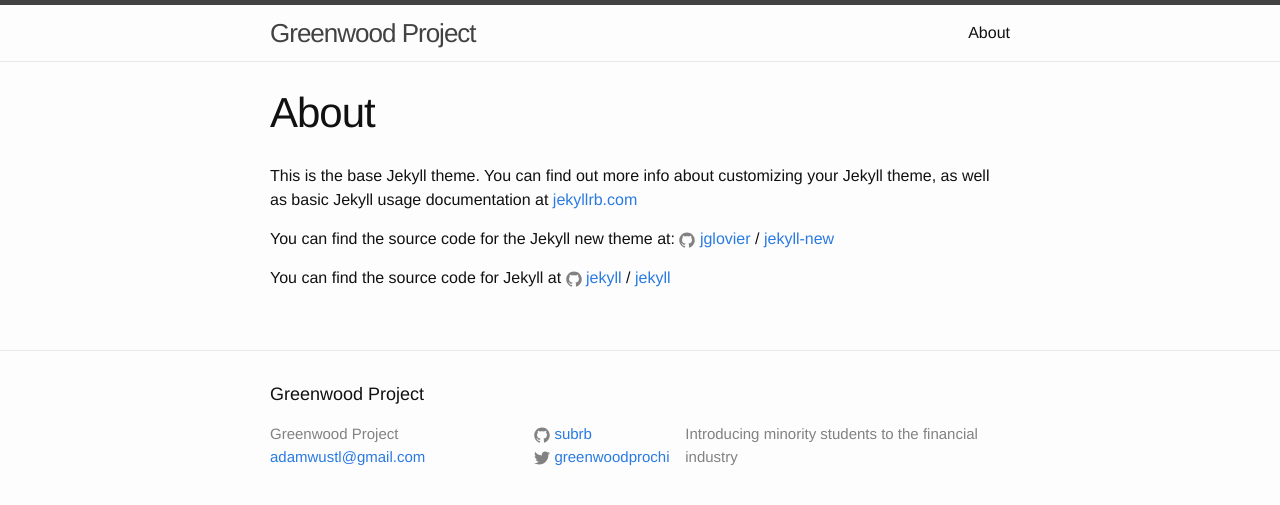
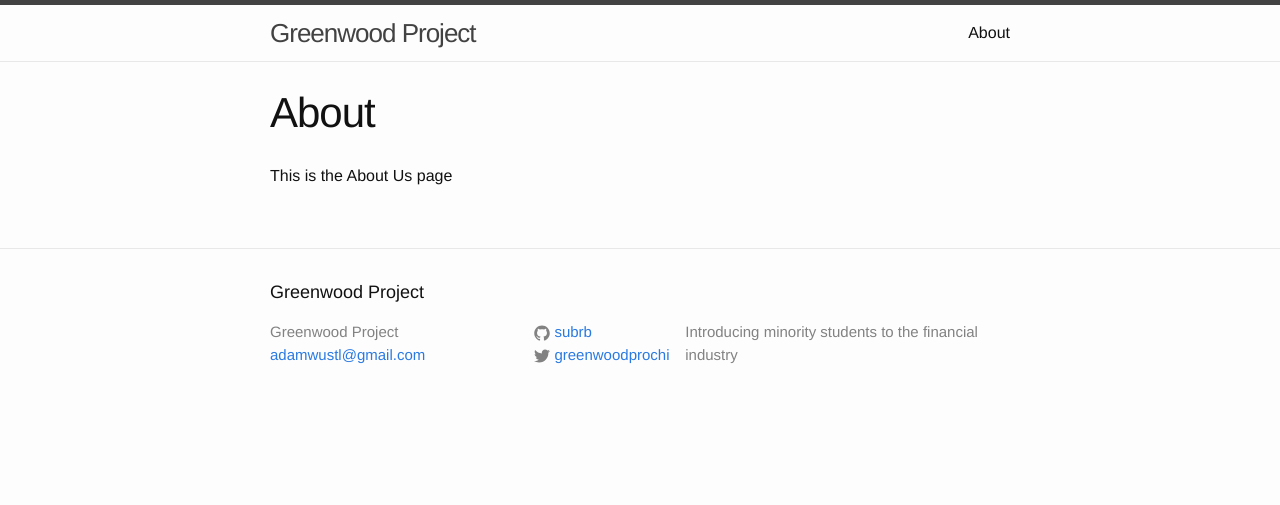
Before and after one commit to subrb/subrb.github.io, a Jekyll site: the page built from about.md, in a window 1280 px wide. Shown: the top 505 px of the page. Built offline with Jekyll 4.4.1, drawn with Linux system fonts in a browser that asks for light colours.

Commit message:
test about

```diff
--- a/about.md
+++ b/about.md
@@ -4,12 +4,4 @@
 permalink: /about/
 ---
 
-This is the base Jekyll theme. You can find out more info about customizing your Jekyll theme, as well as basic Jekyll usage documentation at [jekyllrb.com](http://jekyllrb.com/)
-
-You can find the source code for the Jekyll new theme at:
-{% include icon-github.html username="jglovier" %} /
-[jekyll-new](https://github.com/jglovier/jekyll-new)
-
-You can find the source code for Jekyll at
-{% include icon-github.html username="jekyll" %} /
-[jekyll](https://github.com/jekyll/jekyll)
+This is the About Us page
```
